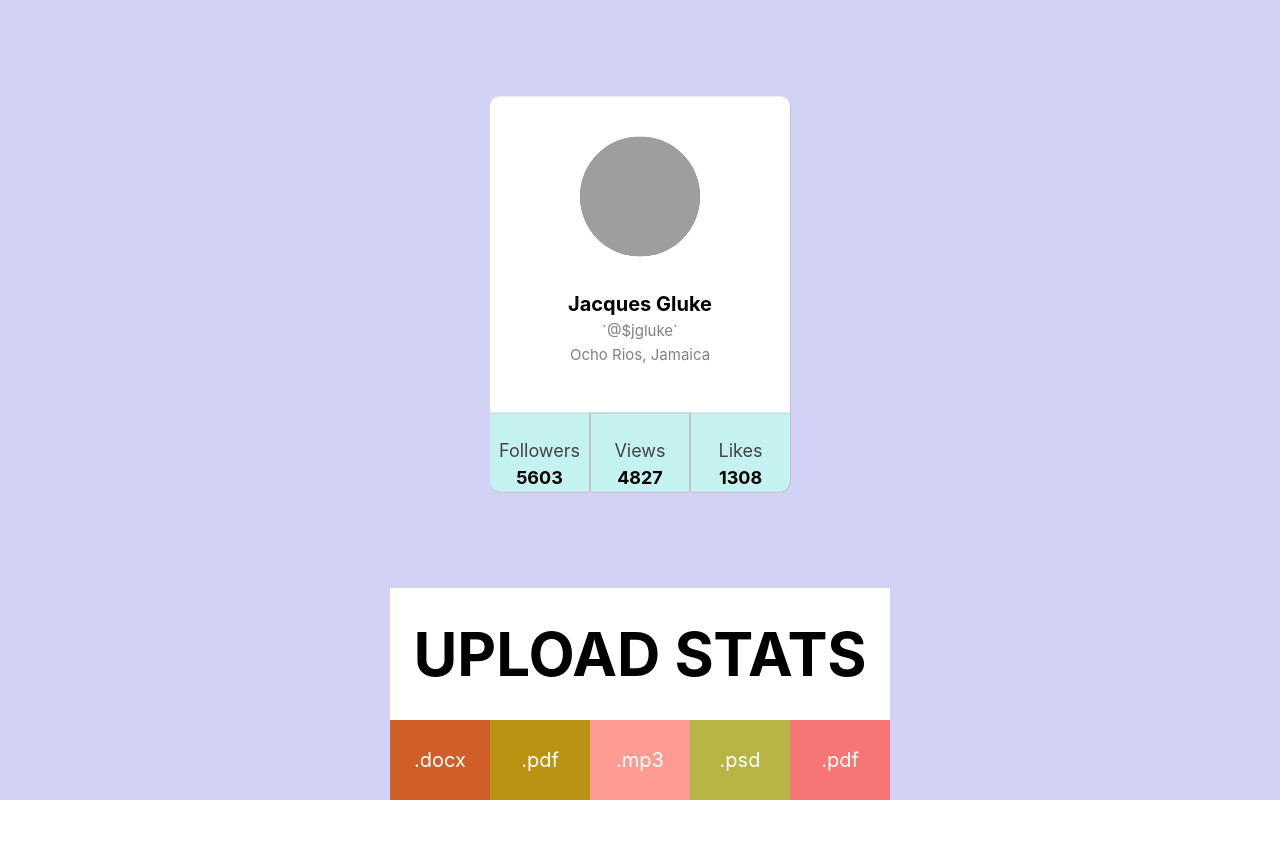
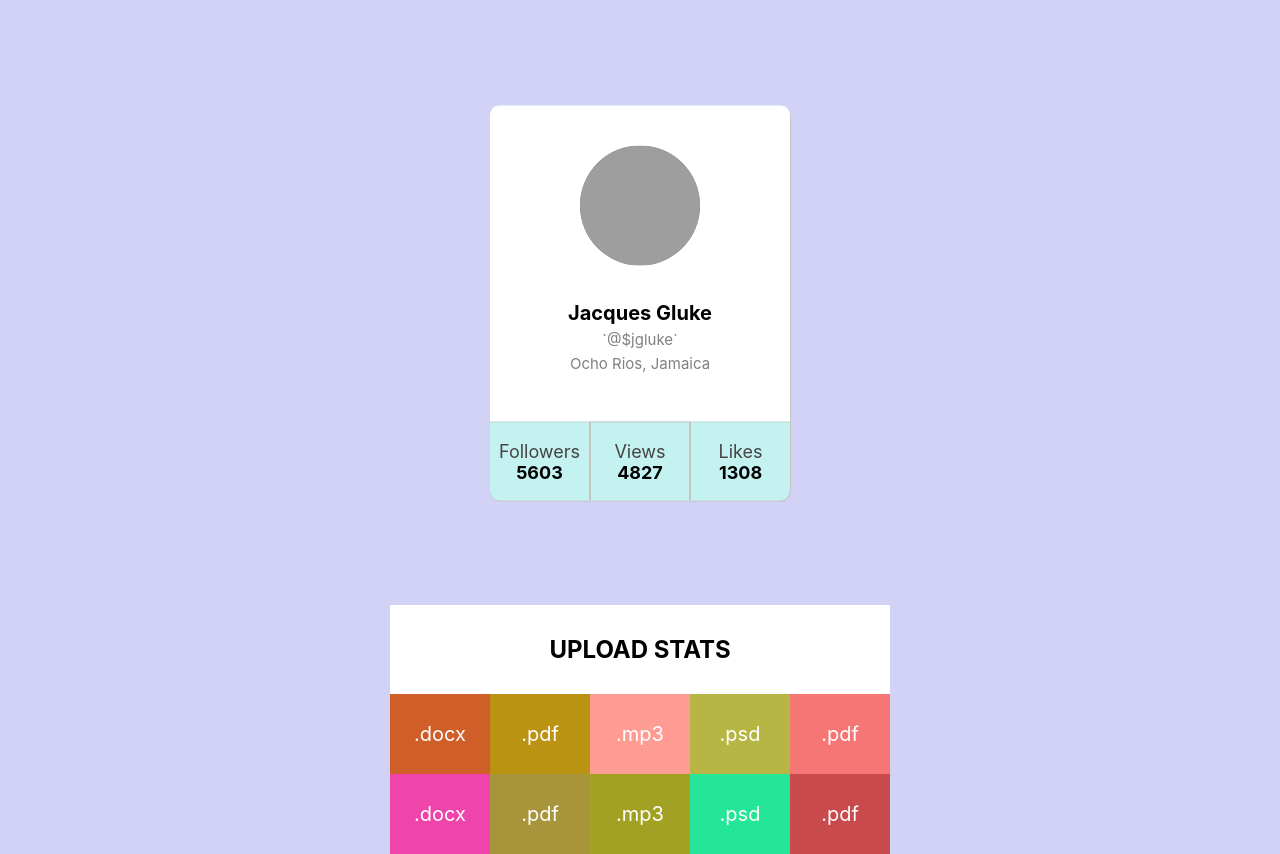
Before and after one commit to TatianaKh0301/92-react-goit-hw-1, a React (Create React App) app: page / in a window 1280 px wide. Before the commit the page ends 800 px from the top, so only its background shows below. Built offline with nearby package versions, Linux system fonts and the light colour scheme; grey boxes are pictures that could not be loaded.

Commit message:
finish Statistic

```diff
--- a/src/components/App.jsx
+++ /dev/null
@@ -1,29 +0,0 @@
-import user from '../../src/user.json';
-import data from '../../src/data.json';
-import { Profile } from './Profile/Profile';
-import { Statistics } from './Statistics/Statistics';
-
-export const App = () => {
-  return (
-    <div
-      style={{
-        height: '100vh',
-        display: 'flex',
-        flexDirection: 'column',
-        justifyContent: 'center',
-        alignItems: 'center',
-        fontSize: 40,
-        color: '#010101'
-      }}
-    >
-      <Profile
-          username={user.username}
-          avatar={user.avatar}
-          tag={user.tag}
-          location={user.location}
-          stats={user.stats}
-      />
-      <Statistics title="Upload stats" stats={data} />
-    </div>
-  );
-};
--- /dev/null
+++ b/src/components/App/App.jsx
@@ -0,0 +1,25 @@
+import user from '../../../src/user.json';
+import data from '../../../src/data.json';
+import { Profile } from '../Profile/Profile';
+import { Statistics } from '../Statistics/Statistics';
+import { AppWrap } from './App.styled';
+
+export const App = () => {
+  return (
+    <AppWrap>
+      <Profile
+          username={user.username}
+          avatar={user.avatar}
+          tag={user.tag}
+          location={user.location}
+          stats={user.stats}
+      />
+      <Statistics
+          title="Upload stats"
+          stats={data} />
+      <Statistics
+          stats={data}
+      />
+    </AppWrap>
+  );
+};
--- /dev/null
+++ b/src/components/App/App.styled.jsx
@@ -0,0 +1,10 @@
+import styled from "@emotion/styled";
+
+export const AppWrap = styled.div`
+    display: flex;
+    justify-content: space-between;
+    align-items: center;
+    flex-direction: column;
+    font-size: 40;
+    color: #010101;
+`;
--- a/src/components/Profile/Profile.styled.jsx
+++ b/src/components/Profile/Profile.styled.jsx
@@ -4,7 +4,7 @@ import styled from '@emotion/styled';
 export const ProfileWrap = styled.div`
     position: relative;
     margin-top: 10px;
-    margin-bottom: 10px;
+    margin-bottom: 100px;
     margin: 0 auto;
     background-color: rgb(210, 210, 247);
     width: 100vw;
--- a/src/components/Statistics/Statistics.jsx
+++ b/src/components/Statistics/Statistics.jsx
@@ -1,11 +1,11 @@
 import { SectionWrap, SectionStatistics, TitleStatistics, StatisticsList, ItemList, SpanStatisticsWrap, Label, Percentage } from "./Statistics.styled";
 
-export const Statistics = ({title, stats=5}) => {
+export const Statistics = ({title, stats}) => {
     // console.log(stats);
     return (
         <SectionWrap>
             <SectionStatistics>
-                <TitleStatistics>Upload stats</TitleStatistics>
+                {title && <TitleStatistics>{title}</TitleStatistics>}
                     <StatisticsList>
                         {
                         stats.map(data => (
--- a/src/index.js
+++ b/src/index.js
@@ -1,6 +1,6 @@
 import React from 'react';
 import ReactDOM from 'react-dom/client';
-import { App } from 'components/App';
+import { App } from 'components/App/App';
 import './index.css';
 
 ReactDOM.createRoot(document.getElementById('root')).render(
```
